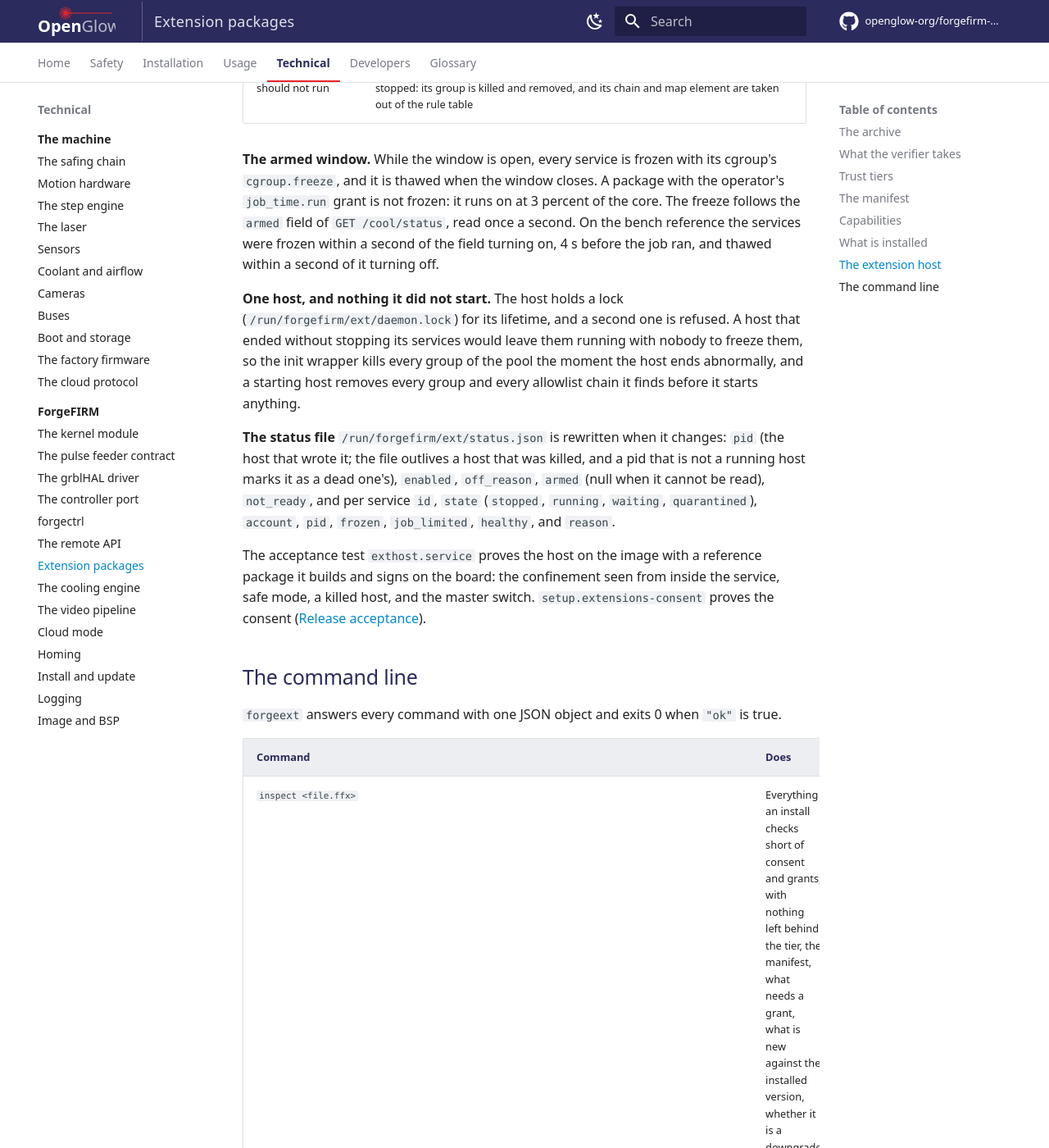
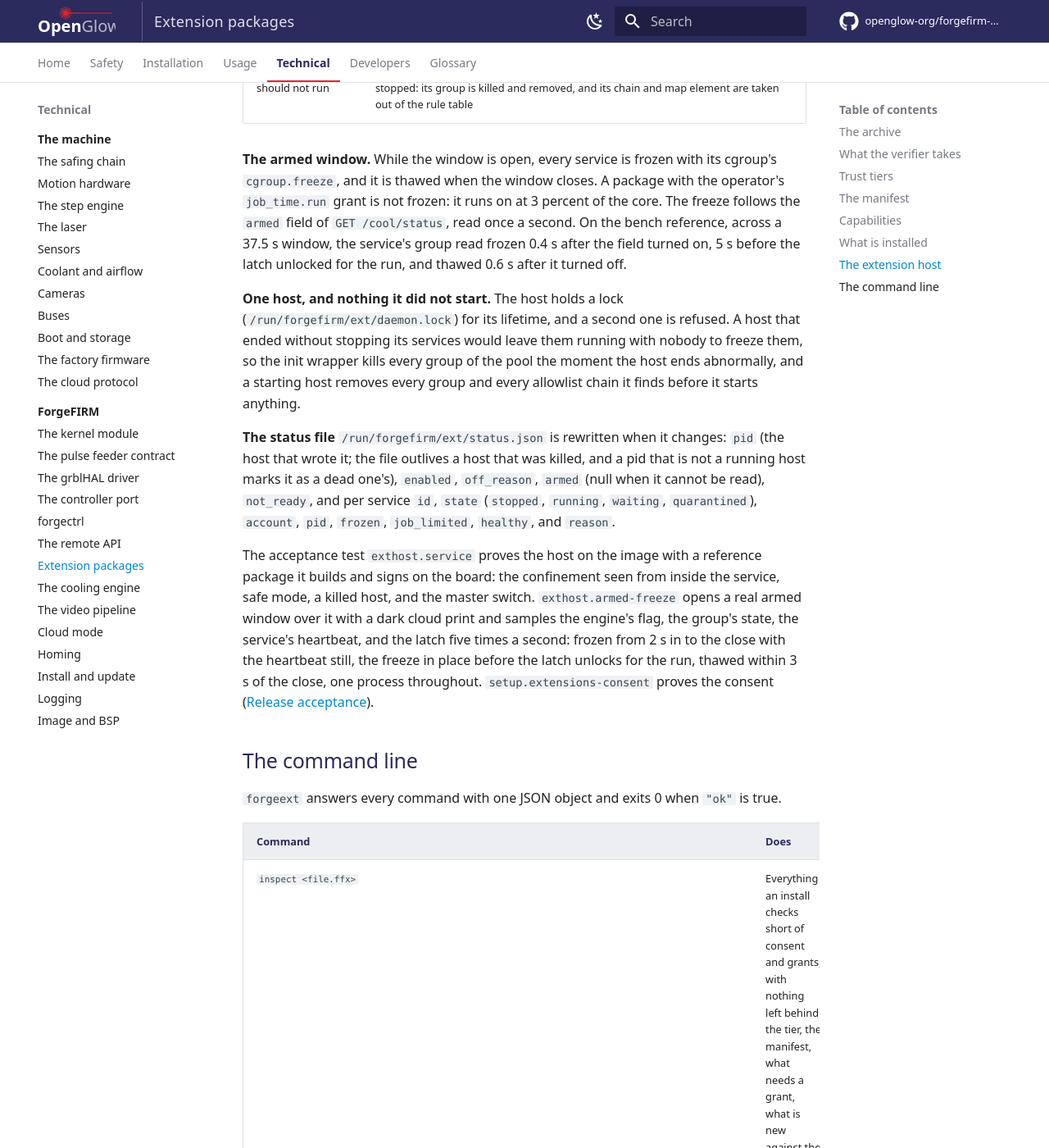
Before and after one commit to openglow-org/forgefirm-docs, an MkDocs documentation site: the page built from docs/technical/forgefirm/extensions.md, in a window 1280 px wide and 1400 px high, scrolled down 7361 px. Shown: the whole window at 82% size. Built offline with MkDocs 1.6.1 and Material for MkDocs 9.7.7, drawn with Linux system fonts in a browser that asks for light colours; comment, search, counter and statistics services are not loaded.

Commit message:
Extension packages: the freeze test, and the window's timing as it measured it
The armed-window paragraph carries the timing exthost.armed-freeze measured
on the bench reference (frozen 0.4 s after the engine armed, 5 s before the
latch unlocked for the run, thawed 0.6 s after the close, across a 37.5 s
window), and the acceptance paragraph says what that test samples and asks
for.

Proven. scripts/check-style.py and scripts/check-interfaces.py: clean (212
interfaces checked). The numbers are the ones in the forgefirm commit that
carries the test.

```diff
--- a/docs/technical/forgefirm/extensions.md
+++ b/docs/technical/forgefirm/extensions.md
@@ -270,9 +270,10 @@ seconds, with a count of what was dropped.
 with its cgroup's `cgroup.freeze`, and it is thawed when the window closes.
 A package with the operator's `job_time.run` grant is not frozen: it runs
 on at 3 percent of the core. The freeze follows the `armed` field of
-`GET /cool/status`, read once a second. On the bench reference the services
-were frozen within a second of the field turning on, 4 s before the job ran,
-and thawed within a second of it turning off.
+`GET /cool/status`, read once a second. On the bench reference, across a
+37.5 s window, the service's group read frozen 0.4 s after the field turned
+on, 5 s before the latch unlocked for the run, and thawed 0.6 s after it
+turned off.
 
 **One host, and nothing it did not start.** The host holds a lock
 (`/run/forgefirm/ext/daemon.lock`) for its lifetime, and a second one is
@@ -293,6 +294,11 @@ killed, and a pid that is not a running host marks it as a dead one's),
 The acceptance test `exthost.service` proves the host on the image with a
 reference package it builds and signs on the board: the confinement seen
 from inside the service, safe mode, a killed host, and the master switch.
+`exthost.armed-freeze` opens a real armed window over it with a dark cloud
+print and samples the engine's flag, the group's state, the service's
+heartbeat, and the latch five times a second: frozen from 2 s in to the
+close with the heartbeat still, the freeze in place before the latch unlocks
+for the run, thawed within 3 s of the close, one process throughout.
 `setup.extensions-consent` proves the consent
 ([Release acceptance](../../developers/acceptance.md)).
 
```
